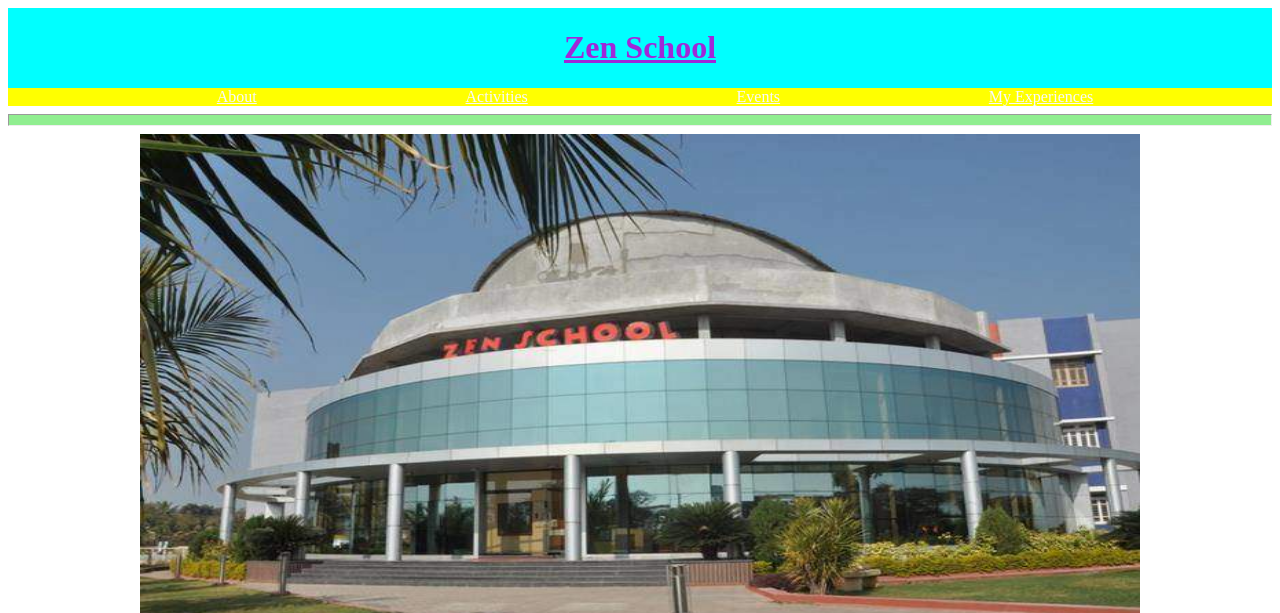
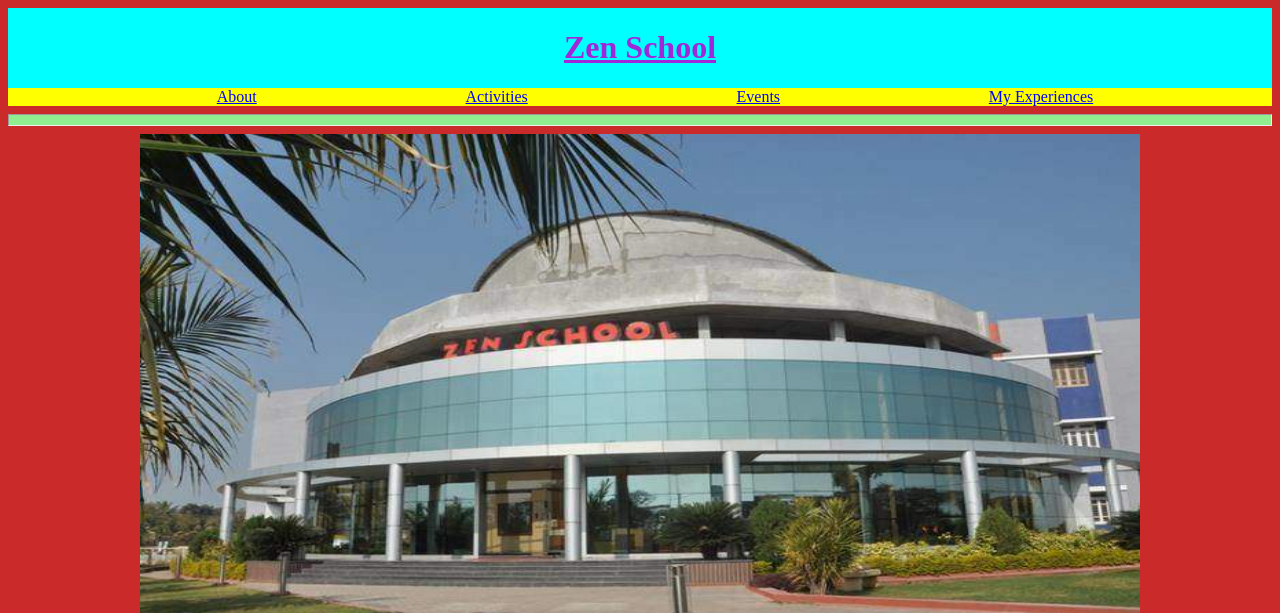
Before and after one commit to Om1627/school-app-3, a plain HTML site: page index.html in a window 1280 px wide. Shown: the top 613 px of the page. Drawn offline with Linux system fonts and the light colour scheme.

Commit message:
Update style.css

```diff
--- a/style.css
+++ b/style.css
@@ -91,7 +91,7 @@
     justify-content: flex-end;
 }
 
-main{
+.main{
     background-color:#c71919ec;
 
 }
@@ -123,7 +123,7 @@
 }
 
 a:link{
-    color: ghostwhite;
+    color: blue;
 
 }
 a:visited{
```
